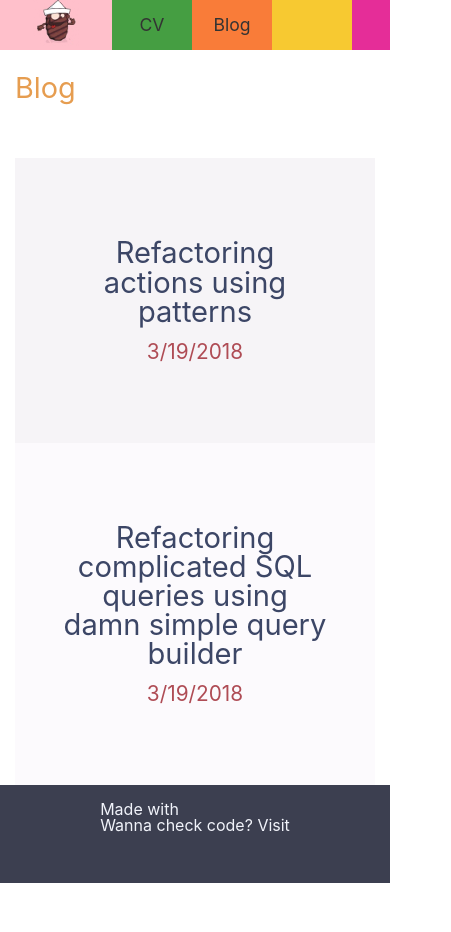
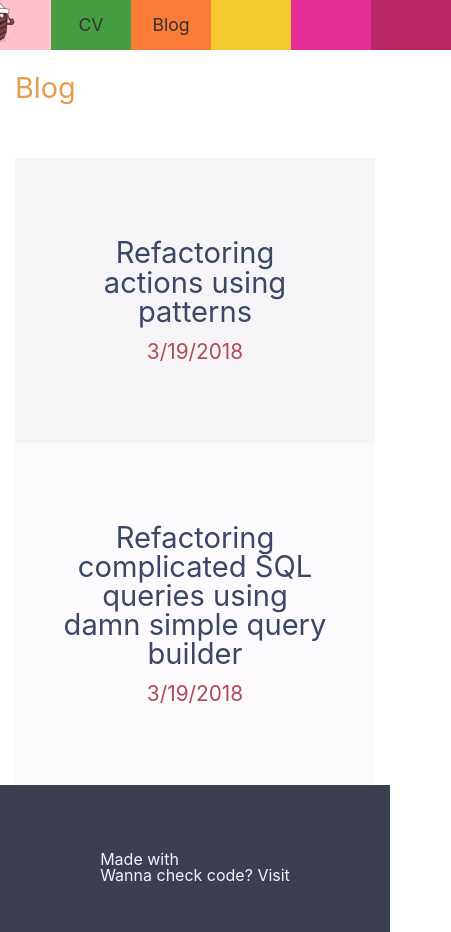
Before and after one commit to trelo-bifteki/www.trelobifteki.com, a Vue app: page /blog in a window 390 px wide. Shown: the whole page, 451 px wide, since content can reach past the window. Before the commit the page ends 883 px from the top, so only its background shows below. Built offline with nearby package versions, Linux system fonts and the light colour scheme.

Commit message:
Extracting code into more components

```diff
--- a/src/App.vue
+++ b/src/App.vue
@@ -1,6 +1,7 @@
 <script>
 import 'reset-css';
-import NavigationBar from '@/components/NavigationBar';
+import MainFooter from '@/components/MainFooter';
+import MainHeader from '@/components/MainHeader';
 import SocialLinks from '@/components/SocialLinks';
 
 export default {
@@ -10,7 +11,8 @@ export default {
     titleTemplate: '%s | Lampros Papadimitriou trelobifteki',
   },
   components: {
-    NavigationBar,
+    MainFooter,
+    MainHeader,
     SocialLinks,
   },
 };
@@ -21,21 +23,13 @@ export default {
     id="app"
     class="app"
   >
-    <header class="header">
-      <div class="header__container">
-        <NavigationBar></NavigationBar>
-        <div class="header__title">
-          Lampros Papadimitriou
-        </div>
-        <div class="header__logo">
-        </div>
-      </div>
-    </header>
+    <MainHeader />
     <div class="index__container">
       <router-view/>
     </div>
     <div  class="app__filler">
     </div>
+    <MainFooter />
     <footer class="footer">
       <div class="footer__container">
         <div class="footer__footnote">
@@ -90,40 +84,6 @@ body {
   }
 }
 
-.header {
-  align-items: center;
-  background: $color-header-background;
-  color: $color-header-foreground;
-  padding: 0 $space-xl;
-}
-
-.header__logo {
-  margin-left: $space;
-  height: $space-xxl;
-}
-
-.header__logo-image {
-  border-radius: 50%;
-  max-height: 100%;
-  max-width: 100%;
-}
-
-.header__container {
-  align-items: center;
-  display: flex;
-  flex-direction: row;
-  margin-left: auto;
-  margin-right: auto;
-  max-width: 80rem;
-  padding-left: 1rem;
-}
-
-.header__title {
-  flex-grow: 1;
-  font-size: 120%;
-  text-align: right;
-}
-
 .footer {
   background: $color-header-background;
   color: $color-header-foreground;
@@ -155,14 +115,6 @@ body {
 }
 
 @include media-breakpoint-small {
-  .header__title {
-    display: none;
-  }
-
-  .header__logo {
-    display: none;
-  }
-
   .footer__container {
     flex-direction: column;
   }
@@ -173,15 +125,4 @@ body {
   }
 }
 
-@include media-breakpoint-medium {
-  .header {
-    padding: 0;
-  }
-
-  .header__container {
-    padding-left: 0;
-  }
-
-}
-
 </style>
--- /dev/null
+++ b/src/components/MainFooter.vue
@@ -0,0 +1,39 @@
+<script>
+  import SocialLinks from './SocialLinks';
+
+  export default {
+    name: 'MainFooter',
+    components: {
+      SocialLinks
+    },
+  };
+</script>
+
+<template>
+  <div class="main-footer">
+    <div class="main-footer__container">
+      <SocialLinks />
+    </div>
+  </div>
+</template>
+
+<style lang="scss">
+  @import '../scss/breakpoints';
+  @import '../scss/variables';
+  @import '../scss/fluid';
+
+  .main-footer {
+    background: $color-header-background;
+    color: $color-header-foreground;
+    display: block;
+    padding: $space;
+
+    &__container {
+      @include container;
+
+      align-items: center;
+      display: flex;
+      flex-direction: row;
+    }
+  }
+</style>
--- /dev/null
+++ b/src/components/MainHeader.vue
@@ -0,0 +1,74 @@
+<script>
+import NavigationBar from './NavigationBar';
+
+export default {
+  name: 'MainHeader',
+  components: {
+    NavigationBar,
+  },
+};
+</script>
+<template>
+  <header class="main-header">
+    <div class="main-header__container">
+      <NavigationBar></NavigationBar>
+      <div class="main-header__title">
+        Lampros Papadimitriou
+      </div>
+      <div class="main-header__logo" />
+    </div>
+  </header>
+</template>
+
+<style lang="scss">
+  @import '../scss/variables';
+  @import '../scss/breakpoints';
+  @import '../scss/fluid';
+
+  .main-header {
+    align-items: center;
+    background: $color-header-background;
+    color: $color-header-foreground;
+    padding: 0 $space-xl;
+
+    @include media-breakpoint-medium {
+      padding: 0;
+    }
+
+    &__container {
+      @include container;
+
+      align-items: center;
+      display: flex;
+      flex-direction: row;
+      padding-left: 1rem;
+
+      @include media-breakpoint-small {
+        flex-direction: column;
+      }
+
+      @include media-breakpoint-medium {
+        padding-left: 0;
+      }
+    }
+
+    &__logo {
+     margin-left: $space;
+     height: $space-xxl;
+
+      @include media-breakpoint-small {
+        display: none;
+      }
+    }
+
+    &__title {
+      flex-grow: 1;
+      font-size: 120%;
+      text-align: right;
+
+      @include media-breakpoint-small {
+        display: none;
+      }
+    }
+  }
+</style>
--- /dev/null
+++ b/src/scss/_fluid.scss
@@ -0,0 +1,5 @@
+@mixin container {
+  margin-left: auto;
+  margin-right: auto;
+  max-width: 80rem;
+}
```
Also changed, not shown: 1 other file (tests, documents, lock files or other folders).
